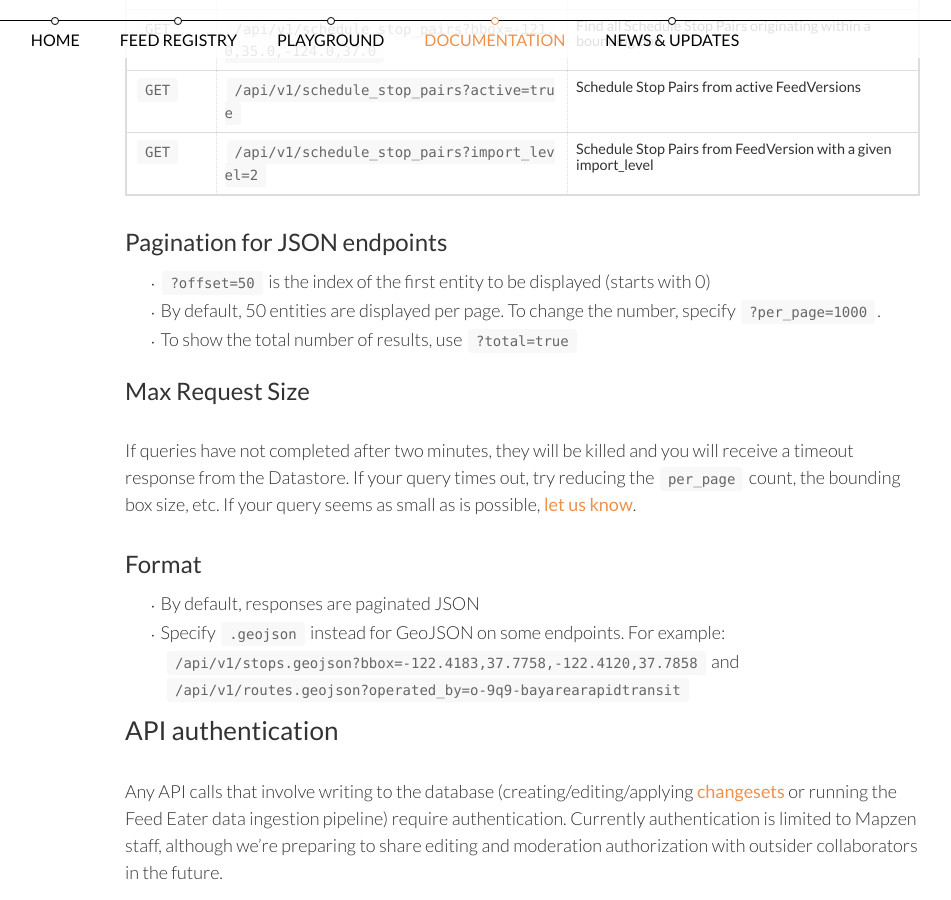
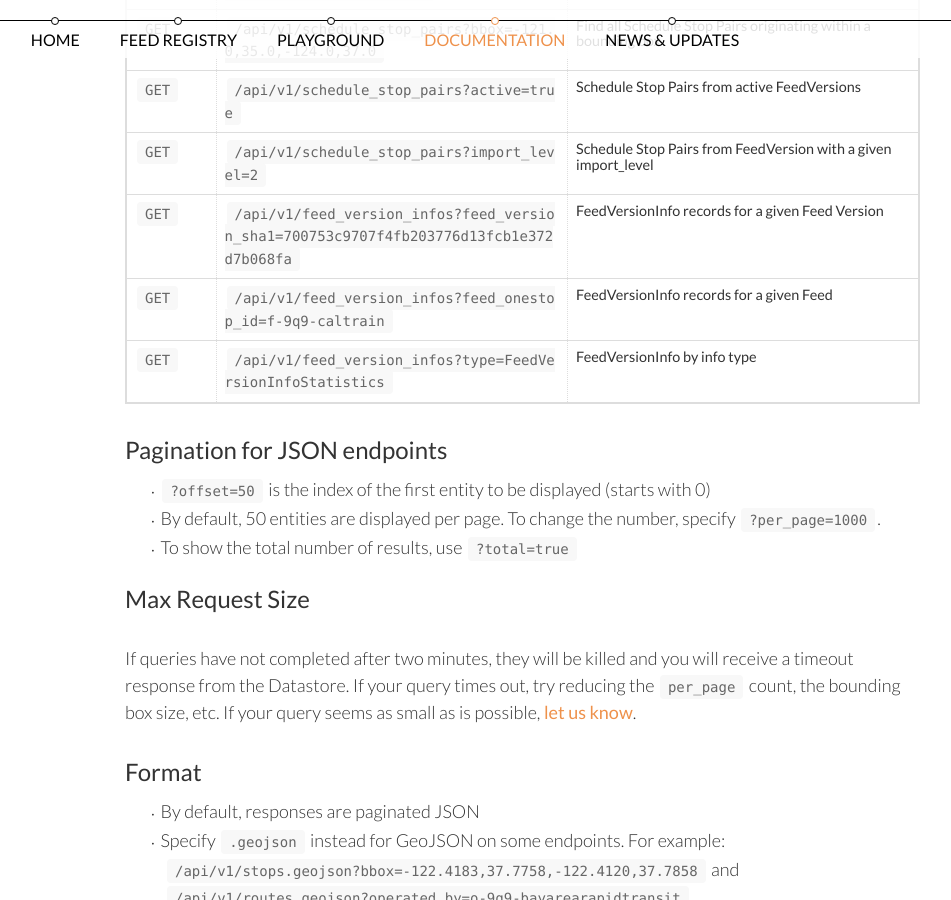
Before and after one commit to transitland/www-transit-land, a Jekyll site: the page built from documentation/datastore/api-endpoints.md, in a window 1280 px wide and 900 px high, scrolled down 4954 px. Shown: the whole window, without its empty margins (255-1206 px from the left). Built offline with Jekyll 4.4.1, drawn with Linux system fonts in a browser that asks for light colours; nearby versions of some CDN libraries.

Commit message:
FeedVersionInfo API examples

```diff
--- a/documentation/datastore/api-endpoints.md
+++ b/documentation/datastore/api-endpoints.md
@@ -84,6 +84,9 @@ Method | Example URL | Parameters
 `GET` |  `/api/v1/schedule_stop_pairs?bbox=-121.0,35.0,-124.0,37.0` | Find all Schedule Stop Pairs originating within a bounding box
 `GET` |  `/api/v1/schedule_stop_pairs?active=true` | Schedule Stop Pairs from active FeedVersions
 `GET` |  `/api/v1/schedule_stop_pairs?import_level=2` | Schedule Stop Pairs from FeedVersion with a given import_level
+`GET` |  `/api/v1/feed_version_infos?feed_version_sha1=700753c9707f4fb203776d13fcb1e372d7b068fa` | FeedVersionInfo records for a given Feed Version
+`GET` |  `/api/v1/feed_version_infos?feed_onestop_id=f-9q9-caltrain` | FeedVersionInfo records for a given Feed
+`GET` |  `/api/v1/feed_version_infos?type=FeedVersionInfoStatistics` | FeedVersionInfo by info type
 
 ### Pagination for JSON endpoints
 
```
